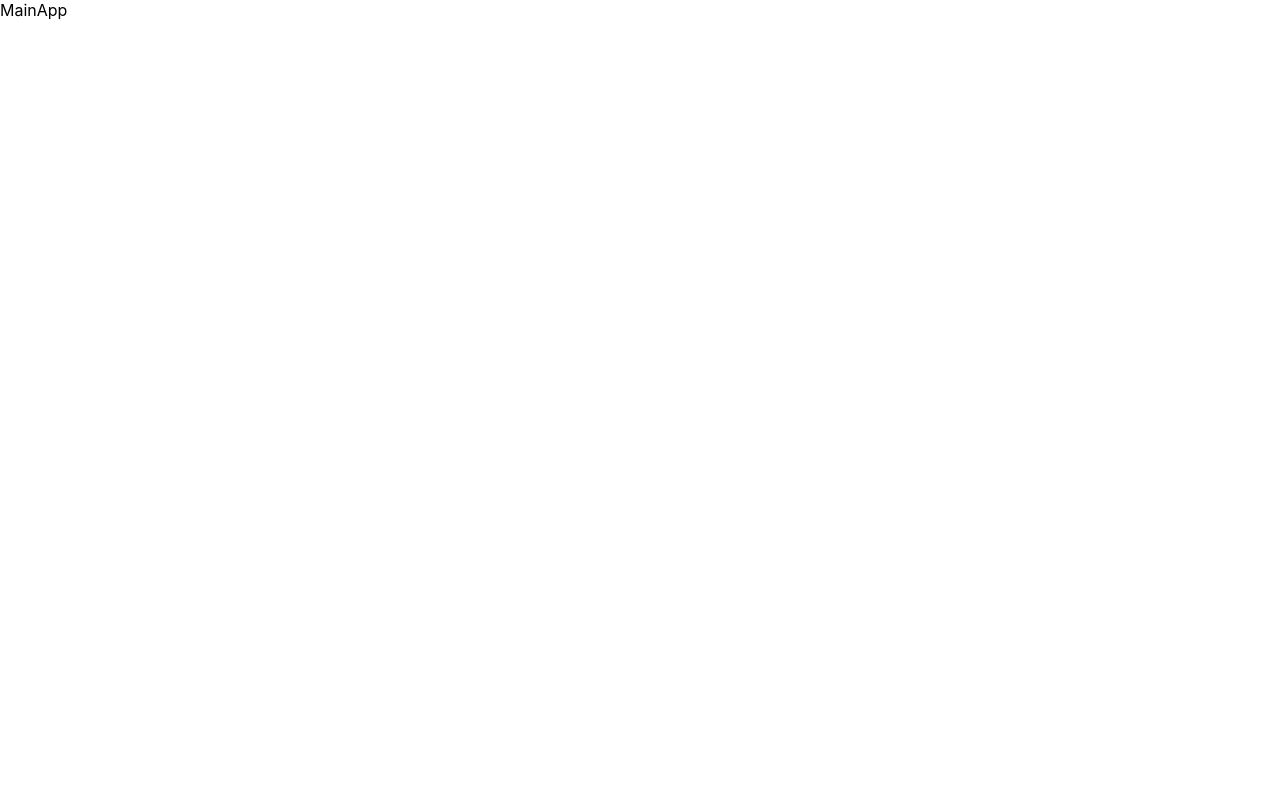
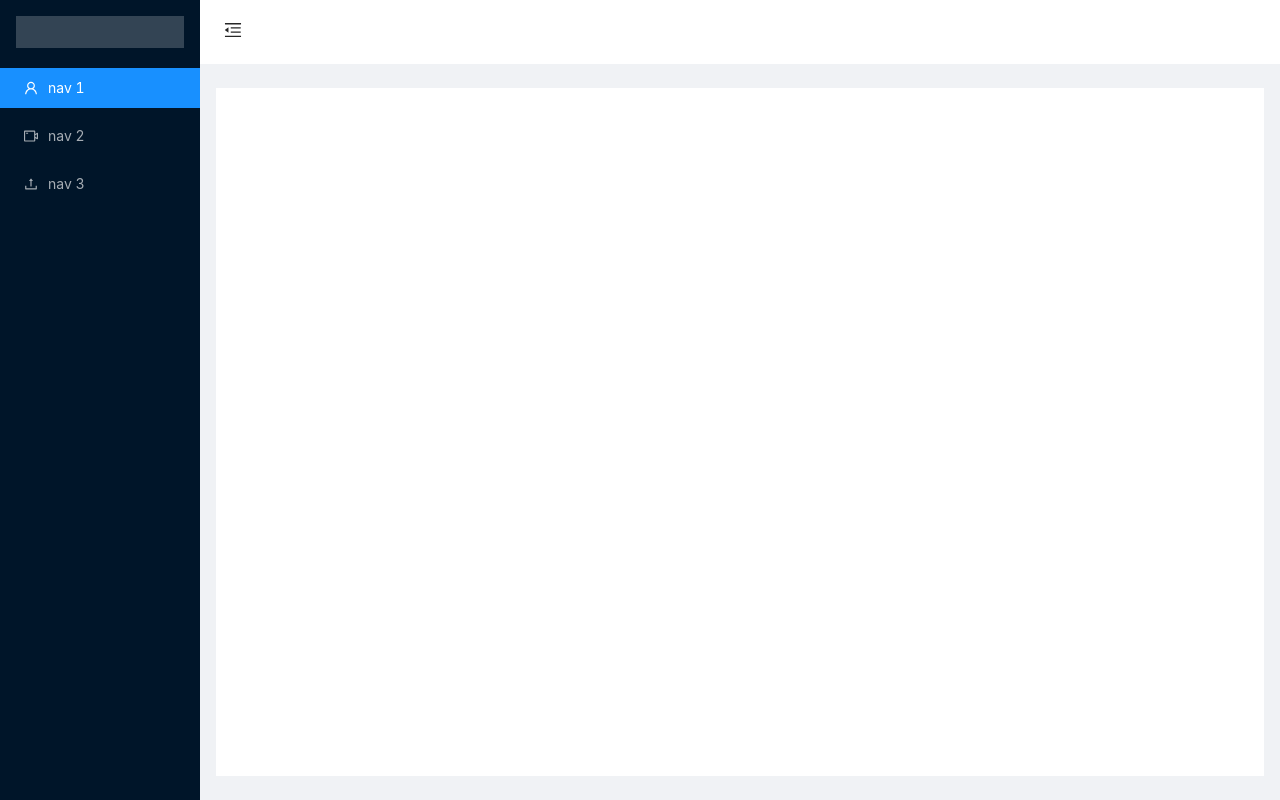
Before and after one commit to rizwanpa/real-time-polling, a React (Create React App) app: page / in a window 1280 px wide. Built offline with nearby package versions, Linux system fonts and the light colour scheme.

Commit message:
1. add basic layout from antd 2. change css

```diff
--- a/package.json
+++ b/package.json
@@ -6,6 +6,7 @@
     "@testing-library/jest-dom": "^4.2.4",
     "@testing-library/react": "^9.5.0",
     "@testing-library/user-event": "^7.2.1",
+    "antd": "^4.6.1",
     "react": "^16.13.1",
     "react-dom": "^16.13.1",
     "react-redux": "^7.2.1",
--- a/src/App.css
+++ b/src/App.css
@@ -1,6 +1,34 @@
-.App {
+@import '~antd/dist/antd.css';
+
+#root, .App {
   height: 100%;
   width: 100%;
   margin: 0;
   padding: 0;
 }
+
+.ant-layout {
+  height: 100%;
+}
+
+.trigger {
+  font-size: 18px;
+  line-height: 64px;
+  padding: 0 24px;
+  cursor: pointer;
+  transition: color 0.3s;
+}
+
+.trigger:hover {
+  color: #1890ff;
+}
+
+.logo {
+  height: 32px;
+  background: rgba(255, 255, 255, 0.2);
+  margin: 16px;
+}
+
+.site-layout .site-layout-background {
+  background: #fff;
+}
--- a/src/components/MainApp.js
+++ b/src/components/MainApp.js
@@ -1,15 +1,64 @@
 import React, {Component} from 'react';
+import { Layout, Menu } from 'antd';
+import {
+  MenuUnfoldOutlined,
+  MenuFoldOutlined,
+  UserOutlined,
+  VideoCameraOutlined,
+  UploadOutlined,
+} from '@ant-design/icons';
+
+const { Header, Sider, Content } = Layout;
 
 class MainApp extends Component {
+  state = {
+    collapsed: false,
+  };
+
+  toggle = () => {
+    this.setState({
+      collapsed: !this.state.collapsed,
+    });
+  };
 
   render() {
     return (
-      <div className="MainApp">
-        MainApp
-      </div>
-    )
+      <Layout>
+        <Sider trigger={null} collapsible collapsed={this.state.collapsed}>
+          <div className="logo" />
+          <Menu theme="dark" mode="inline" defaultSelectedKeys={['1']}>
+            <Menu.Item key="1" icon={<UserOutlined />}>
+              nav 1
+            </Menu.Item>
+            <Menu.Item key="2" icon={<VideoCameraOutlined />}>
+              nav 2
+            </Menu.Item>
+            <Menu.Item key="3" icon={<UploadOutlined />}>
+              nav 3
+            </Menu.Item>
+          </Menu>
+        </Sider>
+        <Layout className="site-layout">
+          <Header className="site-layout-background" style={{ padding: 0 }}>
+            {React.createElement(this.state.collapsed ? MenuUnfoldOutlined : MenuFoldOutlined, {
+              className: 'trigger',
+              onClick: this.toggle,
+            })}
+          </Header>
+          <Content
+            className="site-layout-background"
+            style={{
+              margin: '24px 16px',
+              padding: 24,
+              minHeight: 280,
+            }}
+          >
+
+          </Content>
+        </Layout>
+      </Layout>
+    );
   }
-
 }
 
 export default MainApp
```
Also changed, not shown: 1 other file (tests, documents, lock files or other folders).
